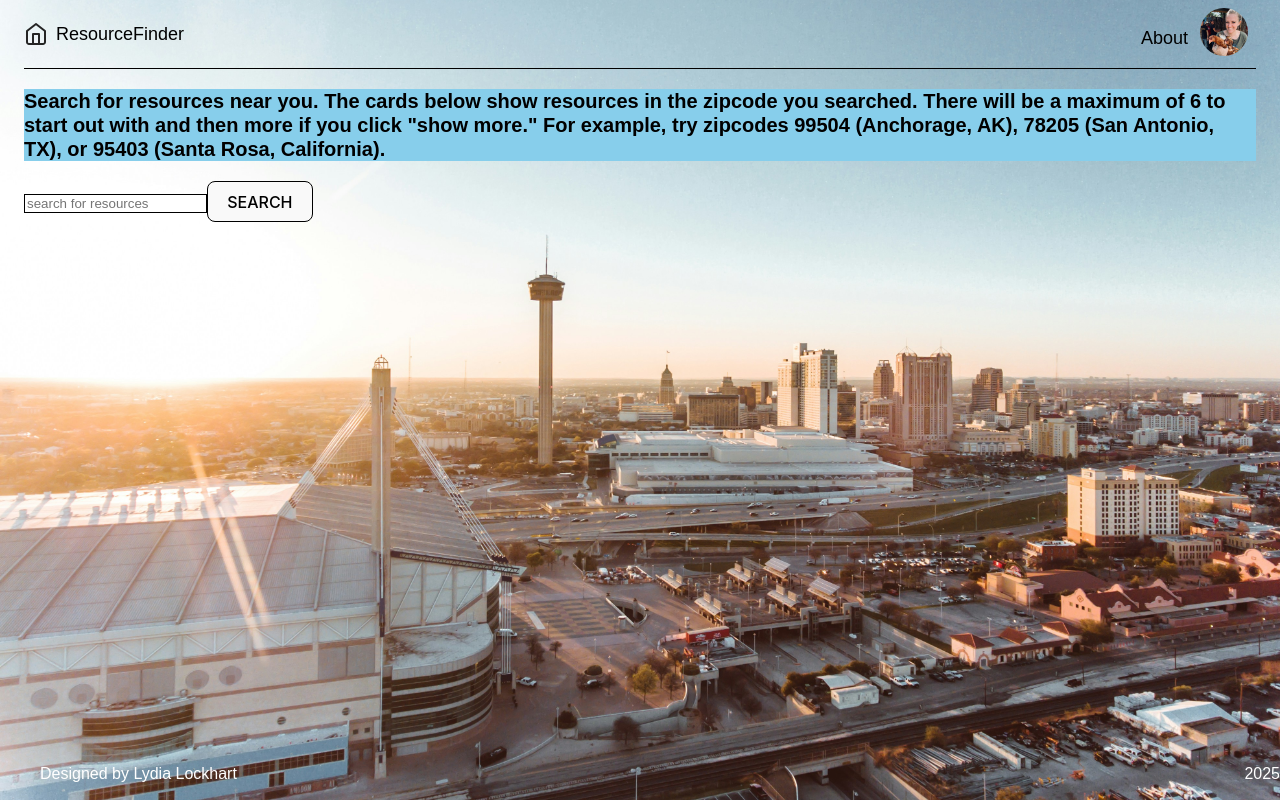
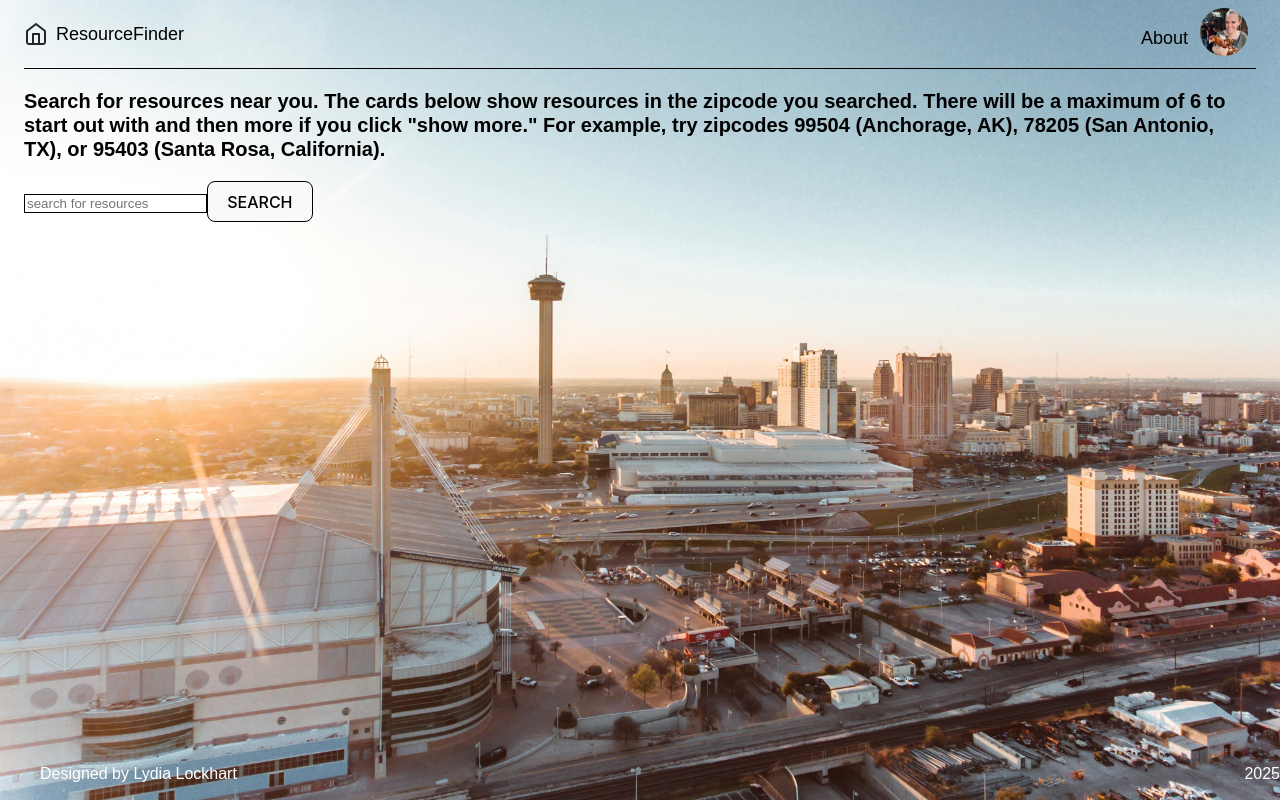
Before and after one commit to lydiacodes04/final-project, a React (Vite) app in the folder hello-vite/: page / in a window 1280 px wide. Built offline with nearby package versions, Linux system fonts and the light colour scheme.

Commit message:
remove duplicate code

```diff
--- a/hello-vite/src/components/SearchForm/SearchForm.css
+++ b/hello-vite/src/components/SearchForm/SearchForm.css
@@ -9,19 +9,3 @@
   border: 1px, solid, #000;
   color: #000;
 }
-
-.search__text {
-  font-family: Cabinet Grotesk, sans-serif;
-  font-size: 20px;
-  font-weight: 550;
-  line-height: 24px;
-  text-align: left;
-  color: #000;
-  background-color: skyblue;
-}
-.search__more-button {
-  position: relative;
-  align-self: flex-end;
-  border: 2px solid #000;
-  color: #000;
-}
```
